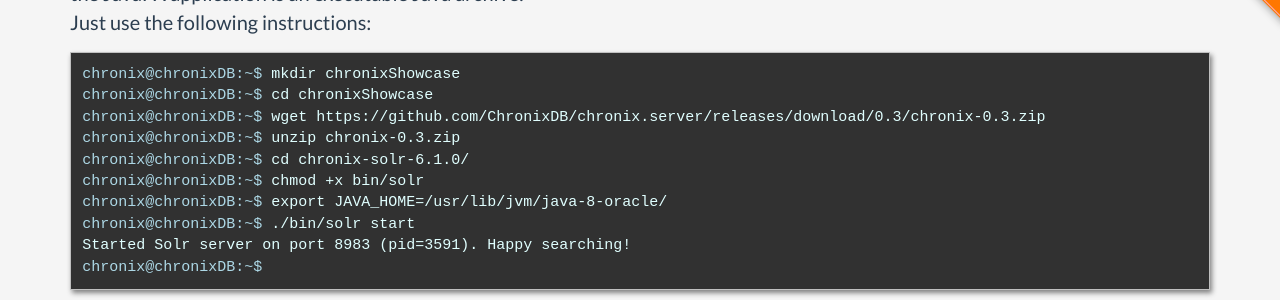
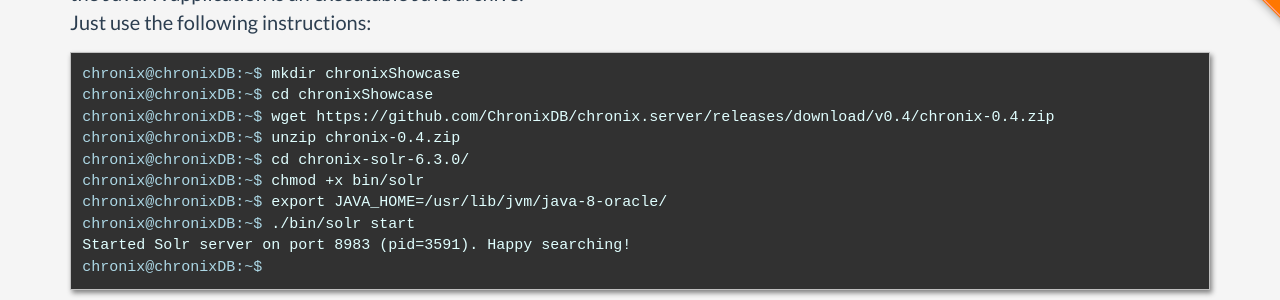
Before and after one commit to ChronixDB/chronixDB.github.io, a Jekyll site: the page built from index.html, in a window 1280 px wide and 900 px high, scrolled down 3732 px. Shown: the part 151-451 px from the top of the window. Built offline with Jekyll 4.4.1, drawn with Linux system fonts in a browser that asks for light colours.

Commit message:
Updated console text to latest chronix.server version.

```diff
--- a/_includes/quickstart.html
+++ b/_includes/quickstart.html
@@ -36,9 +36,9 @@
                 <div class="console">
                     <span class="type-text teletype-prefix">chronix@chronixDB:~$ </span><span class="teletype-text">mkdir chronixShowcase</span><br>
                     <span class="type-text teletype-prefix">chronix@chronixDB:~$ </span><span class="teletype-text">cd chronixShowcase</span><br>
-                    <span class="type-text teletype-prefix">chronix@chronixDB:~$ </span><span class="teletype-text">wget https://github.com/ChronixDB/chronix.server/releases/download/0.3/chronix-0.3.zip</span><br>
-                    <span class="type-text teletype-prefix">chronix@chronixDB:~$ </span><span class="teletype-text">unzip chronix-0.3.zip</span><br>
-                    <span class="type-text teletype-prefix">chronix@chronixDB:~$ </span><span class="teletype-text">cd chronix-solr-6.1.0/</span><br>
+                    <span class="type-text teletype-prefix">chronix@chronixDB:~$ </span><span class="teletype-text">wget https://github.com/ChronixDB/chronix.server/releases/download/v0.4/chronix-0.4.zip</span><br>
+                    <span class="type-text teletype-prefix">chronix@chronixDB:~$ </span><span class="teletype-text">unzip chronix-0.4.zip</span><br>
+                    <span class="type-text teletype-prefix">chronix@chronixDB:~$ </span><span class="teletype-text">cd chronix-solr-6.3.0/</span><br>
                     <span class="type-text teletype-prefix">chronix@chronixDB:~$ </span><span class="teletype-text">chmod +x bin/solr</span><br>
                     <span class="type-text teletype-prefix">chronix@chronixDB:~$ </span><span class="teletype-text">export JAVA_HOME=/usr/lib/jvm/java-8-oracle/</span><br>
                     <span class="type-text teletype-prefix">chronix@chronixDB:~$ </span><span class="teletype-text">./bin/solr start</span><br>
```
